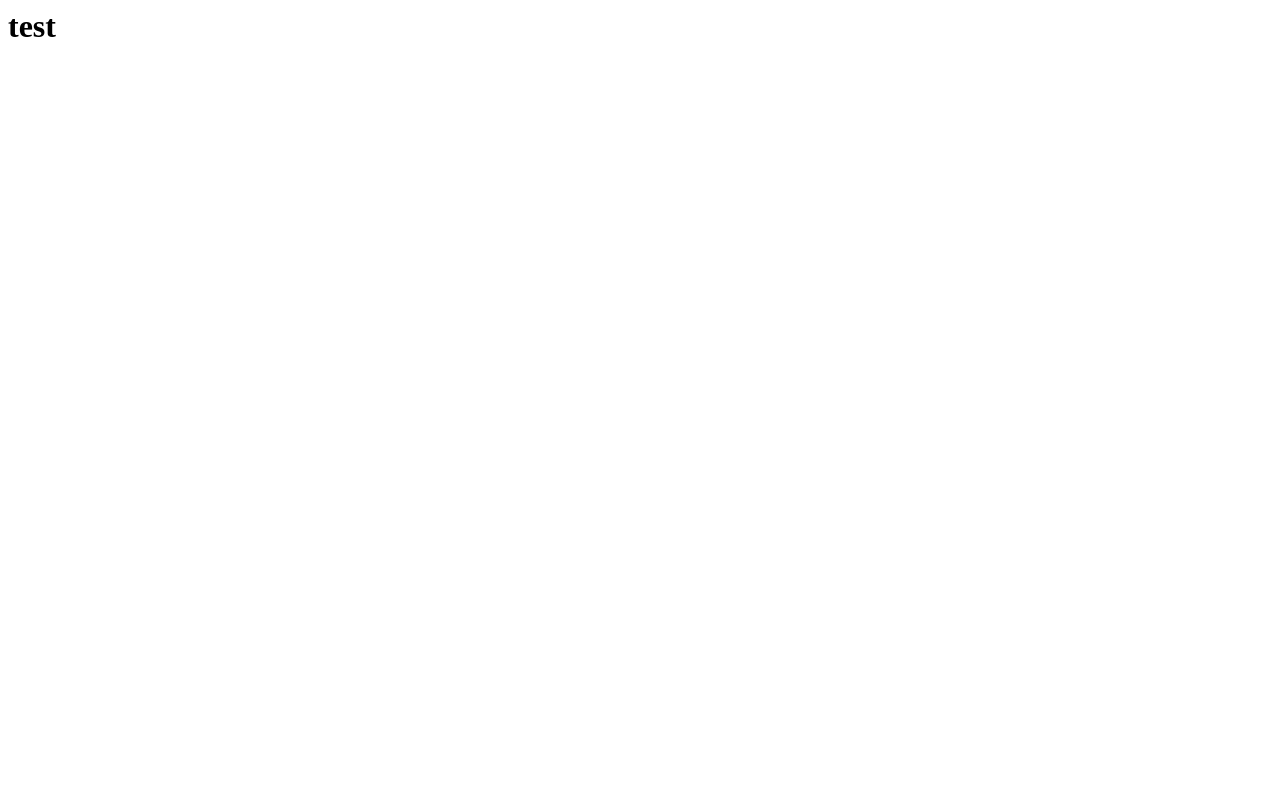
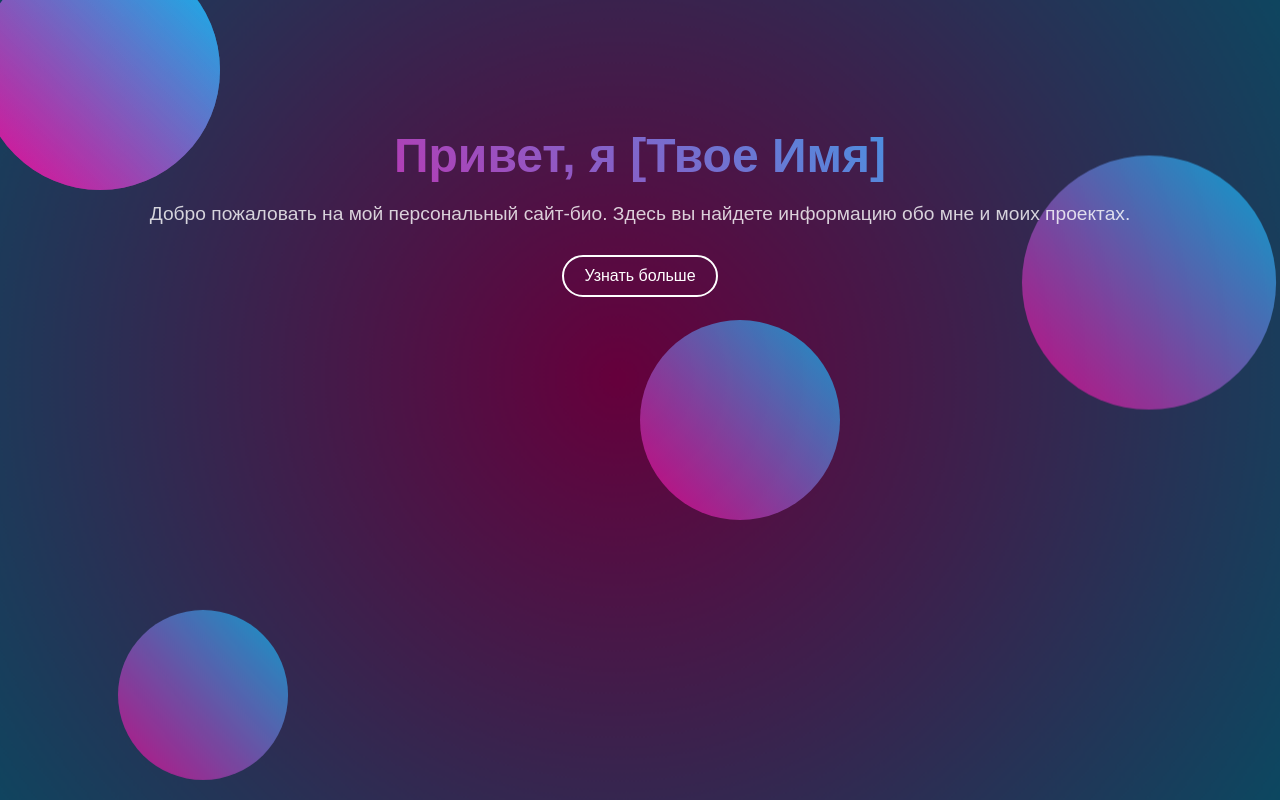
Before and after one commit to Kakao-Team/KakaoDev.github.io, a plain HTML site: page index.html in a window 1280 px wide. Drawn offline with Linux system fonts and the light colour scheme.

Commit message:
Update index.html

```diff
--- a/index.html
+++ b/index.html
@@ -1 +1,168 @@
-<h1>test</h1>
+<!DOCTYPE html>
+<html lang="en">
+<head>
+    <meta charset="UTF-8">
+    <meta name="viewport" content="width=device-width, initial-scale=1.0">
+    <title>Bio Website</title>
+    <style>
+        * {
+            margin: 0;
+            padding: 0;
+            box-sizing: border-box;
+        }
+
+        body {
+            font-family: 'Arial', sans-serif;
+            background-color: #000;
+            color: #fff;
+            overflow: hidden;
+        }
+
+        .background {
+            position: absolute;
+            top: 0;
+            left: 0;
+            width: 100%;
+            height: 100%;
+            overflow: hidden;
+            z-index: -1;
+        }
+
+        .blur-layer {
+            position: absolute;
+            top: 0;
+            left: 0;
+            width: 100%;
+            height: 100%;
+            backdrop-filter: blur(20px);
+            background: rgba(0, 0, 0, 0.5);
+        }
+
+        .gradient-overlay {
+            position: absolute;
+            top: 0;
+            left: 0;
+            width: 100%;
+            height: 100%;
+            background: radial-gradient(circle, rgba(255, 0, 150, 0.4), rgba(0, 204, 255, 0.4));
+            animation: gradient-shift 8s infinite alternate;
+        }
+
+        @keyframes gradient-shift {
+            0% {
+                transform: scale(1) translate(0, 0);
+            }
+            100% {
+                transform: scale(1.2) translate(-20px, -20px);
+            }
+        }
+
+        .circle {
+            position: absolute;
+            width: 200px;
+            height: 200px;
+            border-radius: 50%;
+            background: linear-gradient(45deg, #ff0096, #00ccff);
+            animation: float 10s infinite ease-in-out;
+            opacity: 0.7;
+        }
+
+        .circle:nth-child(1) {
+            top: 10%;
+            left: 20%;
+            animation-delay: 0s;
+        }
+
+        .circle:nth-child(2) {
+            top: 60%;
+            left: 70%;
+            animation-delay: 3s;
+        }
+
+        .circle:nth-child(3) {
+            top: 40%;
+            left: 50%;
+            animation-delay: 6s;
+        }
+
+        .circle:nth-child(4) {
+            top: 80%;
+            left: 10%;
+            width: 150px;
+            height: 150px;
+            animation-delay: 2s;
+        }
+
+        .circle:nth-child(5) {
+            top: 20%;
+            left: 80%;
+            width: 250px;
+            height: 250px;
+            animation-delay: 4s;
+        }
+
+        @keyframes float {
+            0%, 100% {
+                transform: translateY(0) scale(1);
+            }
+            50% {
+                transform: translateY(-30px) scale(1.2);
+            }
+        }
+
+        .content {
+            position: relative;
+            text-align: center;
+            padding-top: 10%;
+            z-index: 1;
+        }
+
+        .content h1 {
+            font-size: 3em;
+            background: linear-gradient(45deg, #ff0096, #00ccff);
+            -webkit-background-clip: text;
+            color: transparent;
+        }
+
+        .content p {
+            font-size: 1.2em;
+            margin-top: 20px;
+            color: rgba(255, 255, 255, 0.8);
+        }
+
+        .content a {
+            display: inline-block;
+            margin-top: 30px;
+            padding: 10px 20px;
+            border: 2px solid #fff;
+            border-radius: 25px;
+            text-decoration: none;
+            font-size: 1em;
+            color: #fff;
+            transition: background-color 0.3s, color 0.3s;
+        }
+
+        .content a:hover {
+            background-color: #fff;
+            color: #000;
+        }
+    </style>
+</head>
+<body>
+    <div class="background">
+        <div class="blur-layer"></div>
+        <div class="gradient-overlay"></div>
+        <div class="circle"></div>
+        <div class="circle"></div>
+        <div class="circle"></div>
+        <div class="circle"></div>
+        <div class="circle"></div>
+    </div>
+
+    <div class="content">
+        <h1>Привет, я [Твое Имя]</h1>
+        <p>Добро пожаловать на мой персональный сайт-био. Здесь вы найдете информацию обо мне и моих проектах.</p>
+        <a href="#">Узнать больше</a>
+    </div>
+</body>
+</html>
```
